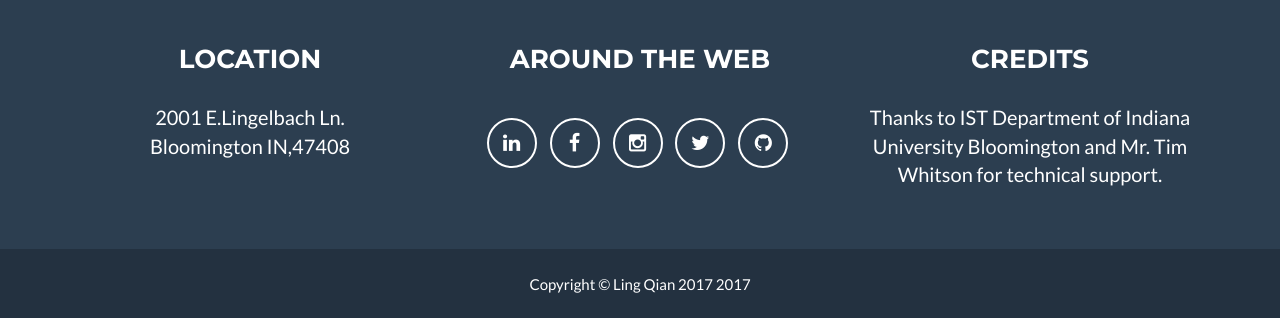
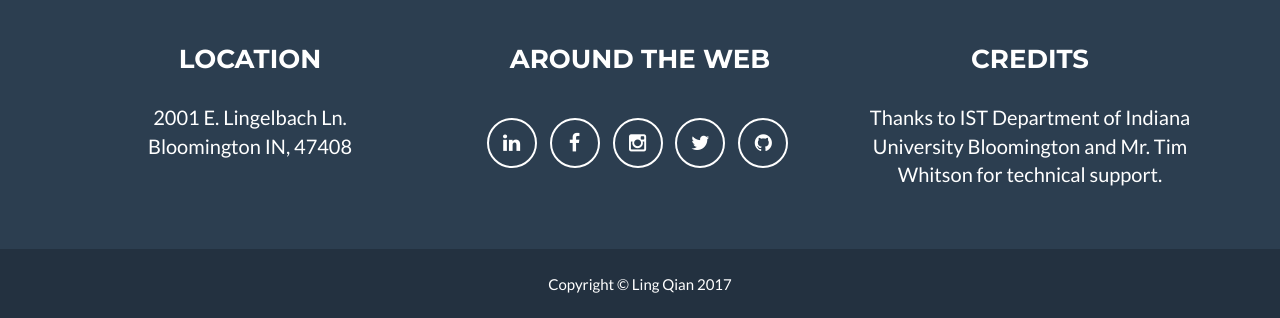
Before and after one commit to lingqiann/lingqiann.github.io, a Jekyll site: the page built from index.html, in a window 1280 px wide and 900 px high, scrolled down 2881 px. Shown: the part 579-897 px from the top of the window. Built offline with Jekyll 4.4.1, drawn with Linux system fonts in a browser that asks for light colours.

Commit message:
Update _config.yml

```diff
--- a/_config.yml
+++ b/_config.yml
@@ -31,7 +31,7 @@ color:
 
 # Footer settings
 footer:
-  copyright: Ling Qian 2017
+  copyright: Ling Qian
   location:  Location
   social: Around the Web
   credits: Credits
@@ -51,8 +51,8 @@ social:
 
 # Postal address (add as many lines as necessary)
 address:
-  - line: 2001 E.Lingelbach Ln.
-  - line: Bloomington IN,47408
+  - line: 2001 E. Lingelbach Ln.
+  - line: Bloomington IN, 47408
 
 # Credits content
 credits: 'Thanks to IST Department of Indiana University Bloomington and Mr. Tim Whitson for technical support.'
```
